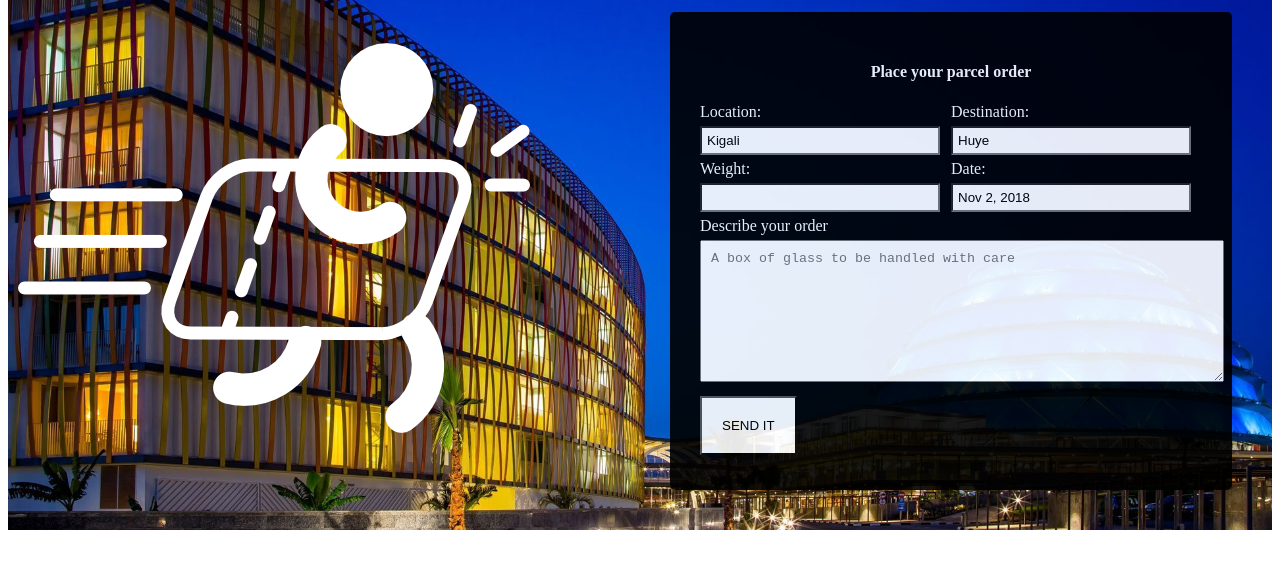
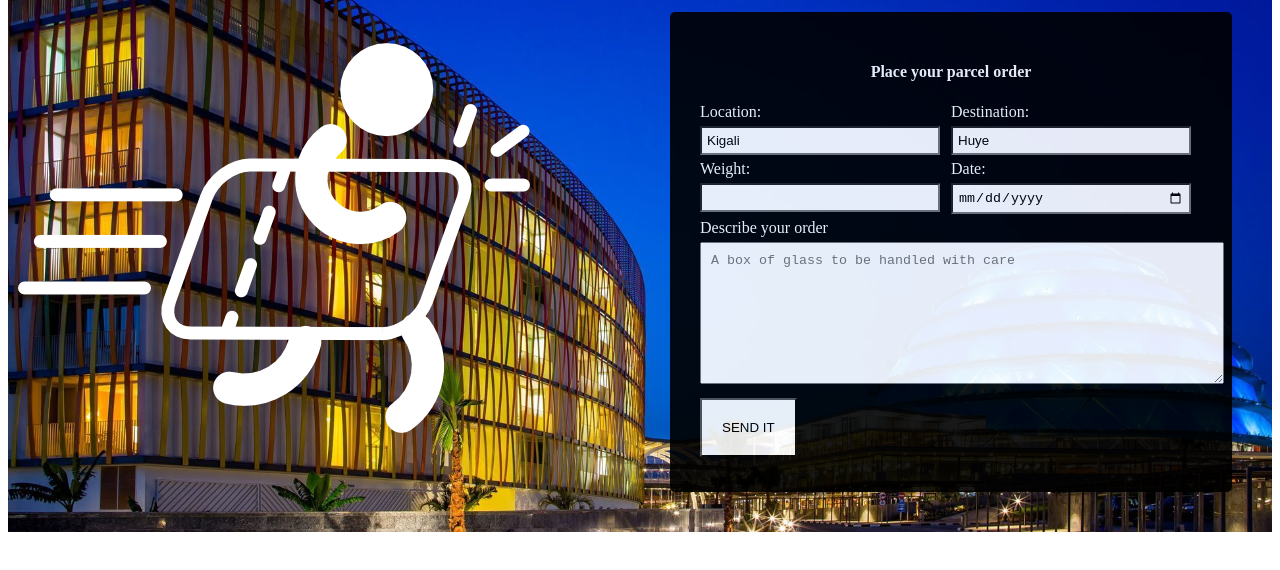
Before and after one commit to cop1fab/Andela_challenge_2, a plain HTML site: page ui/html/home.html in a window 1280 px wide. Shown: the part 140-710 px from the top of the page. Drawn offline with Linux system fonts and the light colour scheme.

Commit message:
[chore] home

```diff
--- a/ui/html/home.html
+++ b/ui/html/home.html
@@ -52,7 +52,7 @@
 								</div>
 								<div class="half">
 										<label>Date:</label>
-									<input type="dateg" value="Nov 2, 2018"><br>
+									<input type="date" value="Nov 2, 2018"><br>
 								</div>
 								<div class="clear"></div>
 							</div>
```
